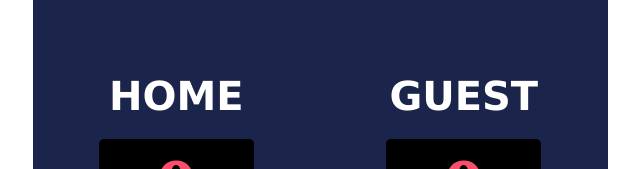
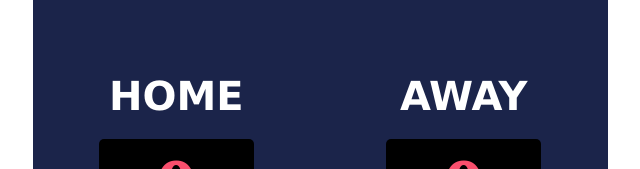
Before and after one commit to rashadtt/scoreboard, a plain HTML site: page index.html in a window 1280 px wide. Shown: the top 169 px of the page, without its empty margins (320-960 px from the left). Drawn offline with nearby package versions, Linux system fonts and the light colour scheme.

Commit message:
Update index.html

```diff
--- a/index.html
+++ b/index.html
@@ -16,7 +16,7 @@
                 </div>
             </div>
             <div class='individual-container'>
-                <h3 class='team-title'>GUEST</h3>
+                <h3 class='team-title'>AWAY</h3>
                 <div>
                     <h4 id='guestScore-el'>0</h4>
                 </div>
```
